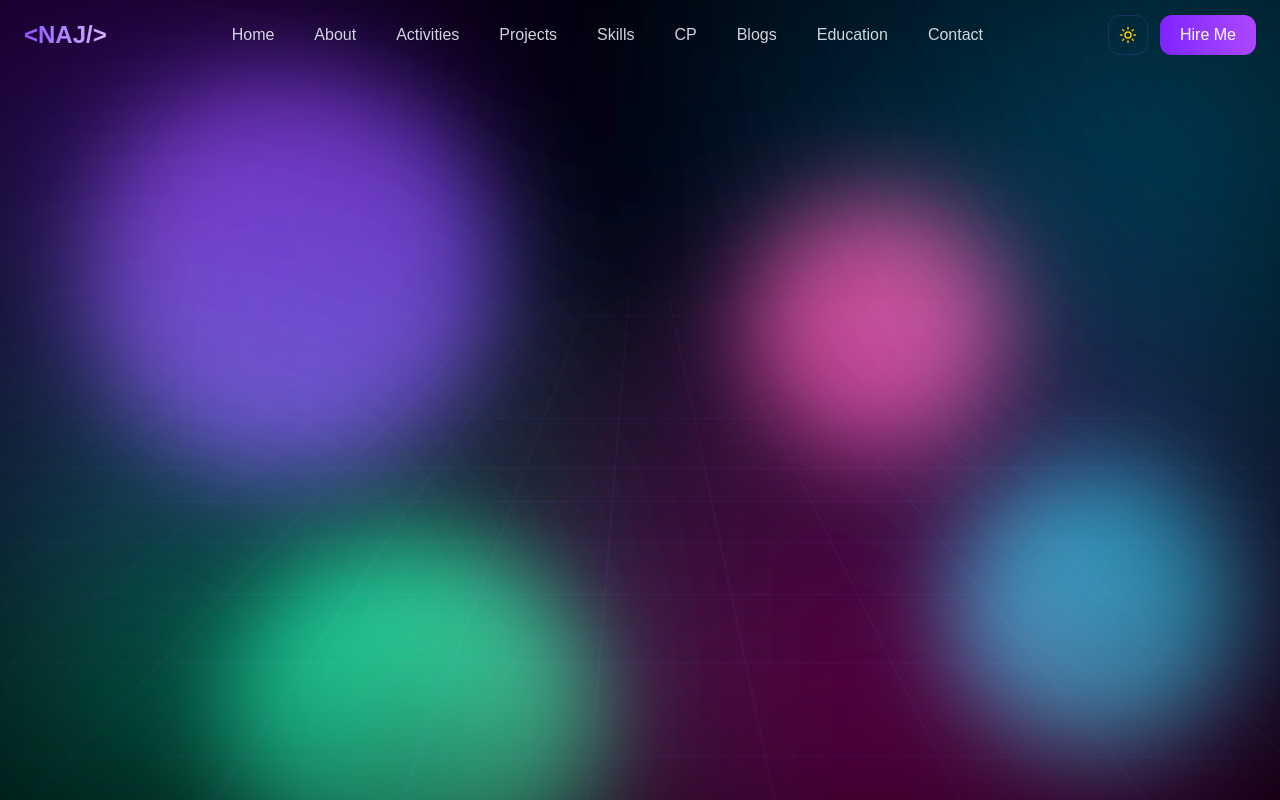
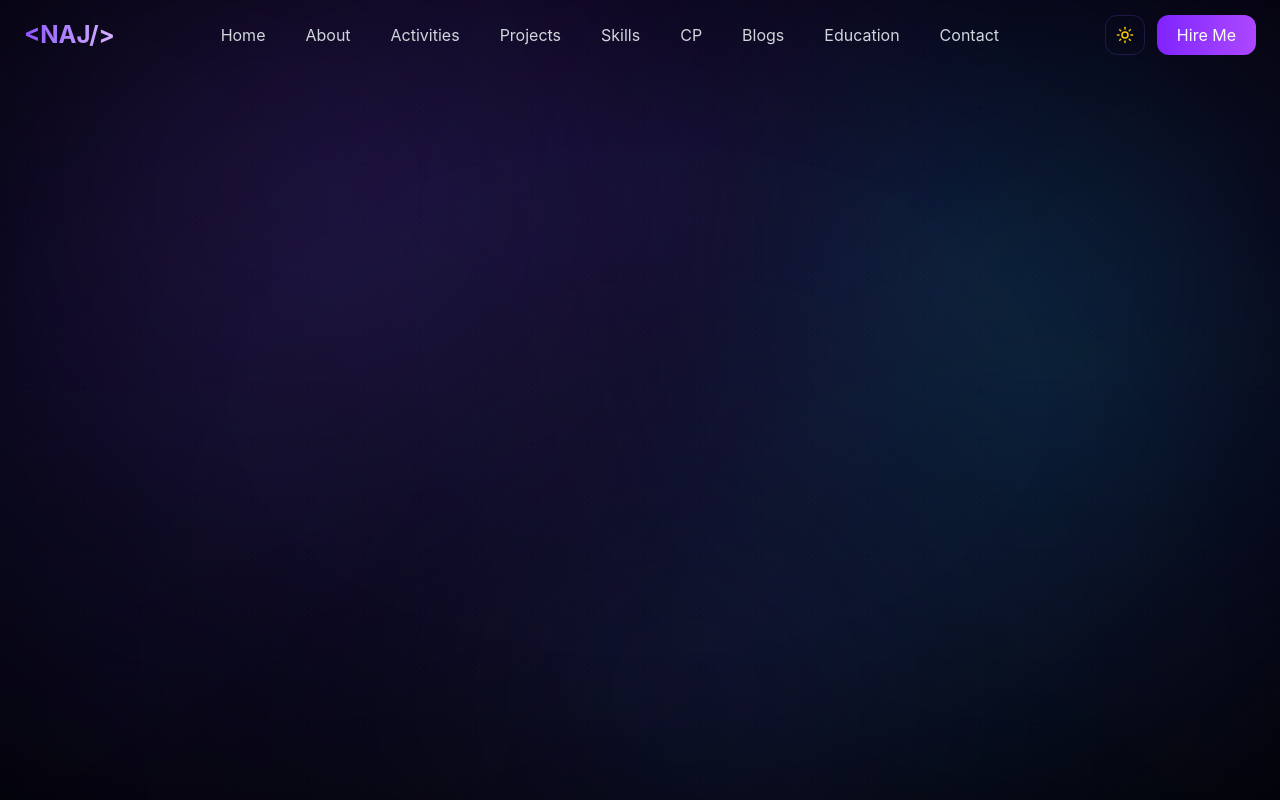
Before and after one commit to nuralamjoy/my_portfolio, a React app: page / in a window 1280 px wide. Built offline with nearby package versions, Linux system fonts and the light colour scheme; the HTML template or start-up script is replaced by a standard one.

Commit message:
bg modified

```diff
--- a/src/components/BodyBackground/Background.css
+++ b/src/components/BodyBackground/Background.css
@@ -1,389 +1,381 @@
-*{
-  box-sizing:border-box;
-  }
+/* ==========================================================
+   PREMIUM FUTURISTIC BACKGROUND
+   Part 2
+   Base + Aurora + Ambient + Noise + Vignette
+========================================================== */
 
-  html,
-  body,
-  #root{
-  min-height:100%;
-  }
+.background {
+  position: fixed;
+  inset: 0;
+  overflow: hidden;
+  pointer-events: none;
+  z-index: -1;
+  background: #050010;
+}
 
-  body{
-  background:#03020d;
-  overflow-x:hidden;
-  font-family:sans-serif;
-  }
+/* ==========================================================
+   Base Gradient
+========================================================== */
 
-  .background{
-  position:fixed;
-  inset:0;
-  overflow:hidden;
-  background:#04000f;
-  z-index:-999;
-  }
+.bg-base {
+  position: absolute;
+  inset: 0;
 
-  /* =========================
-  Aurora Gradient
-  ========================= */
+  background:
+    radial-gradient(circle at 50% 20%,
+      rgba(115, 70, 255, .08),
+      transparent 45%),
 
-  .aurora{
+    radial-gradient(circle at 80% 80%,
+      rgba(0, 170, 255, .05),
+      transparent 40%),
 
-  position:absolute;
-  inset:-40%;
+    radial-gradient(circle at 10% 90%,
+      rgba(120, 60, 255, .06),
+      transparent 40%),
+
+    linear-gradient(
+      180deg,
+      #070014 0%,
+      #050010 55%,
+      #020007 100%
+    );
+}
+
+/* ==========================================================
+   Aurora
+========================================================== */
+
+.aurora {
+  position: absolute;
+  border-radius: 50%;
+  filter: blur(130px);
+  mix-blend-mode: screen;
+  opacity: .28;
+  will-change: transform;
+}
+
+/* Purple */
+
+.aurora1 {
+
+  width: 900px;
+  height: 900px;
+
+  top: -250px;
+  left: -180px;
+
+  background:
+    radial-gradient(circle,
+      rgba(145,90,255,.9),
+      rgba(145,90,255,.35),
+      transparent 70%);
+
+  animation:
+    auroraOne 34s ease-in-out infinite alternate;
+}
+
+/* Cyan */
+
+.aurora2 {
+
+  width: 850px;
+  height: 850px;
+
+  right: -180px;
+  top: -150px;
+
+  background:
+    radial-gradient(circle,
+      rgba(0,220,255,.85),
+      rgba(0,180,255,.28),
+      transparent 70%);
+
+  animation:
+    auroraTwo 42s ease-in-out infinite alternate;
+}
+
+/* Blue */
+
+.aurora3 {
+
+  width: 760px;
+  height: 760px;
+
+  left: 25%;
+  bottom: -280px;
+
+  background:
+    radial-gradient(circle,
+      rgba(90,120,255,.75),
+      rgba(70,110,255,.22),
+      transparent 70%);
+
+  animation:
+    auroraThree 38s ease-in-out infinite alternate;
+}
+
+/* ==========================================================
+   Ambient Lighting
+========================================================== */
+
+.ambient {
+
+  position: absolute;
+
+  width: 170%;
+  height: 170%;
+
+  left: -35%;
+  top: -35%;
+
+  opacity: .10;
+
+  filter: blur(90px);
+
+  mix-blend-mode: screen;
+
+  will-change: transform;
+}
+
+.ambient1 {
 
   background:
 
-  radial-gradient(circle at 15% 20%,
-  rgba(140,0,255,.22),
-  transparent 35%),
+    conic-gradient(
 
-  radial-gradient(circle at 80% 25%,
-  rgba(0,200,255,.18),
-  transparent 35%),
+      from 0deg,
 
-  radial-gradient(circle at 60% 80%,
-  rgba(255,0,170,.18),
-  transparent 35%),
+      transparent,
 
-  radial-gradient(circle at 30% 70%,
-  rgba(0,255,170,.14),
-  transparent 35%);
+      rgba(130,90,255,.18),
 
-  filter:blur(60px);
+      transparent,
 
-  animation:auroraMove 25s ease infinite alternate;
+      rgba(0,180,255,.12),
+
+      transparent
+
+    );
+
+  animation:
+    rotateAmbient 80s linear infinite;
+}
+
+.ambient2 {
+
+  background:
+
+    conic-gradient(
+
+      from 180deg,
+
+      transparent,
+
+      rgba(0,180,255,.14),
+
+      transparent,
+
+      rgba(140,70,255,.18),
+
+      transparent
+
+    );
+
+  animation:
+    rotateAmbientReverse 120s linear infinite;
+}
+
+/* ==========================================================
+   Film Noise
+========================================================== */
+
+.noise {
+
+  position: absolute;
+
+  inset: 0;
+
+  opacity: .03;
+
+  background-image:
+
+    radial-gradient(#ffffff 0.5px, transparent 0.5px);
+
+  background-size: 7px 7px;
+
+  animation:
+    noiseMove 10s linear infinite;
+}
+
+/* ==========================================================
+   Edge Vignette
+========================================================== */
+
+.vignette {
+
+  position: absolute;
+
+  inset: 0;
+
+  background:
+
+    radial-gradient(
+
+      ellipse at center,
+
+      transparent 45%,
+
+      rgba(0,0,0,.15) 70%,
+
+      rgba(0,0,0,.45) 100%
+
+    );
+}
+
+/* ==========================================================
+   Aurora Animations
+========================================================== */
+
+@keyframes auroraOne {
+
+  0% {
+
+    transform:
+      translate(0,0)
+      rotate(0deg)
+      scale(1);
 
   }
 
-  @keyframes auroraMove{
+  50% {
 
-  0%{
-
-  transform:translate(-5%,-5%) scale(1);
+    transform:
+      translate(80px,-50px)
+      rotate(8deg)
+      scale(1.08);
 
   }
 
-  100%{
+  100% {
 
-  transform:translate(8%,8%) scale(1.25);
+    transform:
+      translate(-40px,60px)
+      rotate(-8deg)
+      scale(.96);
 
   }
 
-  }
+}
 
-  /* =========================
-  Perspective Grid
-  ========================= */
+@keyframes auroraTwo {
 
-  .grid{
+  0% {
 
-  position:absolute;
-  inset:0;
-  perspective:900px;
+    transform:
+      translate(0,0)
+      rotate(0deg)
+      scale(1);
 
   }
 
-  .grid::before{
+  100% {
 
-  content:"";
-
-  position:absolute;
-
-  left:-50%;
-  top:-50%;
-
-  width:200%;
-  height:200%;
-
-  background-image:
-
-  linear-gradient(rgba(130,80,255,.08) 1px,transparent 1px),
-
-  linear-gradient(90deg,rgba(130,80,255,.08) 1px,transparent 1px);
-
-  background-size:70px 70px;
-
-  transform:
-
-  rotateX(75deg)
-  translateY(-10%);
-
-  animation:gridMove 15s linear infinite;
+    transform:
+      translate(-120px,80px)
+      rotate(10deg)
+      scale(1.08);
 
   }
 
-  @keyframes gridMove{
+}
 
-  0%{
+@keyframes auroraThree {
 
-  transform:
+  0% {
 
-  rotateX(75deg)
-  translateY(0);
+    transform:
+      translate(0,0)
+      scale(1);
 
   }
 
-  100%{
+  50% {
 
-  transform:
-
-  rotateX(75deg)
-  translateY(70px);
+    transform:
+      translate(-90px,-50px)
+      scale(1.1);
 
   }
 
-  }
+  100% {
 
-  /* =========================
-  Floating Orbs
-  ========================= */
-
-  .orb{
-
-  position:absolute;
-
-  border-radius:50%;
-
-  filter:blur(50px);
-
-  opacity:.8;
-
-  mix-blend-mode:screen;
+    transform:
+      translate(70px,50px)
+      scale(.95);
 
   }
 
-  .orb1{
+}
 
-  width:420px;
-  height:420px;
+/* ==========================================================
+   Ambient Rotation
+========================================================== */
 
-  background:#7c3aed;
+@keyframes rotateAmbient {
 
-  top:5%;
-  left:5%;
+  from {
 
-  animation:float1 22s infinite alternate ease-in-out;
+    transform:
+      rotate(0deg);
 
   }
 
-  .orb2{
+  to {
 
-  width:300px;
-  height:300px;
-
-  background:#06b6d4;
-
-  top:60%;
-  left:75%;
-
-  animation:float2 26s infinite alternate ease-in-out;
+    transform:
+      rotate(360deg);
 
   }
 
-  .orb3{
+}
 
-  width:260px;
-  height:260px;
+@keyframes rotateAmbientReverse {
 
-  background:#ec4899;
+  from {
 
-  top:20%;
-  left:55%;
-
-  animation:float3 28s infinite alternate;
+    transform:
+      rotate(360deg);
 
   }
 
-  .orb4{
+  to {
 
-  width:380px;
-  height:380px;
-
-  background:#14f195;
-
-  top:70%;
-  left:20%;
-
-  animation:float4 32s infinite alternate;
+    transform:
+      rotate(0deg);
 
   }
 
-  .orb5{
+}
 
-  width:180px;
-  height:180px;
+/* ==========================================================
+   Noise
+========================================================== */
 
-  background:#9333ea;
+@keyframes noiseMove {
 
-  top:35%;
-  left:82%;
+  from {
 
-  animation:float5 20s infinite alternate;
+    transform:
+      translateY(0);
 
   }
 
-  .orb6{
+  to {
 
-  width:200px;
-  height:200px;
-
-  background:#38bdf8;
-
-  top:80%;
-  left:55%;
-
-  animation:float6 27s infinite alternate;
+    transform:
+      translateY(-7px);
 
   }
 
-  .orb7{
-
-  width:160px;
-  height:160px;
-
-  background:#ff4ecd;
-
-  top:8%;
-  left:78%;
-
-  animation:float7 25s infinite alternate;
-
-  }
-
-  .orb8{
-
-  width:260px;
-  height:260px;
-
-  background:#8b5cf6;
-
-  top:55%;
-  left:5%;
-
-  animation:float8 30s infinite alternate;
-
-  }
-
-  /* =========================
-  Light Glow
-  ========================= */
-
-  .light{
-
-  position:absolute;
-
-  width:900px;
-  height:900px;
-
-  left:50%;
-  top:50%;
-
-  transform:translate(-50%,-50%);
-
-  border-radius:50%;
-
-  background:radial-gradient(circle,
-  rgba(255,255,255,.05),
-  transparent 70%);
-
-  animation:rotateLight 45s linear infinite;
-
-  }
-
-  @keyframes rotateLight{
-
-  to{
-
-  transform:
-  translate(-50%,-50%)
-  rotate(360deg);
-
-  }
-
-  }
-
-
-
-  /* =========================
-  Vignette
-  ========================= */
-
-  .vignette{
-
-  position:absolute;
-  inset:0;
-
-  box-shadow:
-  inset 0 0 250px rgba(0,0,0,.75);
-
-  pointer-events:none;
-
-  }
-
-  /* =========================
-  Animations
-  ========================= */
-
-  @keyframes float1{
-
-  100%{
-  transform:translate(100px,150px);
-  }
-
-  }
-
-  @keyframes float2{
-
-  100%{
-  transform:translate(-120px,-150px);
-  }
-
-  }
-
-  @keyframes float3{
-
-  100%{
-  transform:translate(150px,120px);
-  }
-
-  }
-
-  @keyframes float4{
-
-  100%{
-  transform:translate(-150px,-100px);
-  }
-
-  }
-
-  @keyframes float5{
-
-  100%{
-  transform:translate(-150px,250px);
-  }
-
-  }
-
-  @keyframes float6{
-
-  100%{
-  transform:translate(150px,-100px);
-  }
-
-  }
-
-  @keyframes float7{
-
-  100%{
-  transform:translate(-100px,180px);
-  }
-
-  }
-
-  @keyframes float8{
-
-  100%{
-  transform:translate(100px,-120px);
-  }
-
-  }
+}
```
